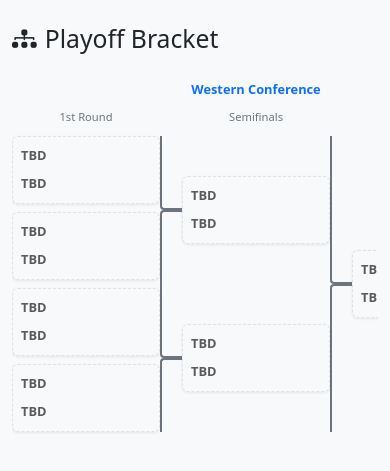
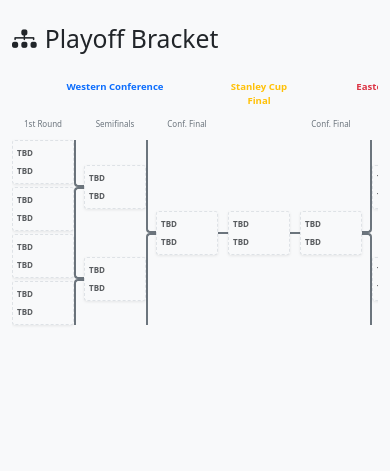
Before and after one commit to vincentchevrier/nhl-fantasy-playoffs, a Flask app: template templates/bracket.html in a window 390 px wide. Shown: the top 471 px of the page. Run offline with Flask 3, Linux system fonts and the light colour scheme; the template is opened without the code that fills it, so the values that code supplies are empty.

Commit message:
Make playoff bracket fully responsive
Replace fixed pixel dimensions with clamp() viewport-relative values.
Cards, connectors, fonts, logos, and gaps all scale proportionally
as the window narrows. Overflow scrolls as fallback on very small screens.

Co-Authored-By: Claude Sonnet 4.6 <noreply@anthropic.com>

```diff
--- a/templates/bracket.html
+++ b/templates/bracket.html
@@ -159,16 +159,16 @@
 /* ── Scroll wrapper ── */
 .bracket-scroll { overflow-x: auto; padding-bottom: 1rem; }
 
-/* ── Overall bracket dimensions ── */
+/* ── Responsive dimensions ──
+   Bracket has 13 columns: 7 card + 6 connector.
+   card-w scales so all 13 columns fit the viewport width.        */
 :root {
-  --card-h: 68px;      /* height of one series card */
-  --gap: 8px;          /* gap between cards in same group */
-  --conn-w: 22px;      /* connector column width */
-  --card-w: 148px;     /* series card width */
+  --card-w: clamp(62px, calc((100vw - 3rem) / 8), 148px);
+  --card-h: clamp(44px, calc((100vw - 3rem) * 0.058), 68px);
+  --conn-w: clamp(10px, calc((100vw - 3rem) / 56), 22px);
+  --gap:    clamp(3px,  0.6vw, 8px);
   --border-color: #6c757d;
 }
-
-.bracket-wrap { min-width: 1060px; }
 
 /* ── Label rows ── */
 .bracket-labels,
@@ -177,11 +177,11 @@
   grid-template-columns: var(--card-w) var(--conn-w) var(--card-w) var(--conn-w) var(--card-w) var(--conn-w) var(--card-w) var(--conn-w) var(--card-w) var(--conn-w) var(--card-w) var(--conn-w) var(--card-w);
   margin-bottom: 4px;
 }
-.blabel { text-align: center; font-weight: 700; font-size: .8rem; padding: 2px 0 6px; }
+.blabel { text-align: center; font-weight: 700; font-size: clamp(.6rem, 0.85vw, .8rem); padding: 2px 0 6px; }
 .west-label  { color: #0d6efd; grid-column: 1 / 6; }
 .center-label { color: #ffc107; grid-column: 7; }
 .east-label  { color: #dc3545; grid-column: 9 / 14; }
-.brlabel { text-align: center; font-size: .7rem; color: #6c757d; padding-bottom: 6px; }
+.brlabel { text-align: center; font-size: clamp(.5rem, 0.7vw, .7rem); color: #6c757d; padding-bottom: 6px; white-space: nowrap; overflow: hidden; text-overflow: ellipsis; }
 
 /* ── Bracket body ── */
 .bracket-body {
@@ -196,25 +196,26 @@
   height: var(--card-h);
   background: #fff;
   border: 1px solid #dee2e6;
-  border-radius: 6px;
-  padding: 5px 8px;
+  border-radius: clamp(3px, 0.4vw, 6px);
+  padding: clamp(3px, 0.4vw, 5px) clamp(4px, 0.6vw, 8px);
   display: flex;
   flex-direction: column;
   justify-content: space-around;
   box-shadow: 0 1px 3px rgba(0,0,0,.08);
   flex-shrink: 0;
+  overflow: hidden;
 }
 .series-tbd { background: #f8f9fa; border-style: dashed; }
 .series-team {
   display: flex;
   align-items: center;
-  gap: 5px;
+  gap: clamp(2px, 0.4vw, 5px);
   min-width: 0;
 }
 .series-team.eliminated { opacity: .4; }
-.series-logo { width: 22px; height: 22px; object-fit: contain; flex-shrink: 0; }
-.series-abbrev { font-size: .8rem; font-weight: 600; flex: 1; }
-.series-wins { font-size: .85rem; font-weight: 700; margin-left: auto; }
+.series-logo { width: clamp(14px, 1.8vw, 22px); height: clamp(14px, 1.8vw, 22px); object-fit: contain; flex-shrink: 0; }
+.series-abbrev { font-size: clamp(.5rem, 0.8vw, .8rem); font-weight: 600; flex: 1; overflow: hidden; text-overflow: ellipsis; white-space: nowrap; }
+.series-wins { font-size: clamp(.5rem, 0.85vw, .85rem); font-weight: 700; margin-left: auto; flex-shrink: 0; }
 
 /* ── Column layouts ── */
 .bracket-col {
```
